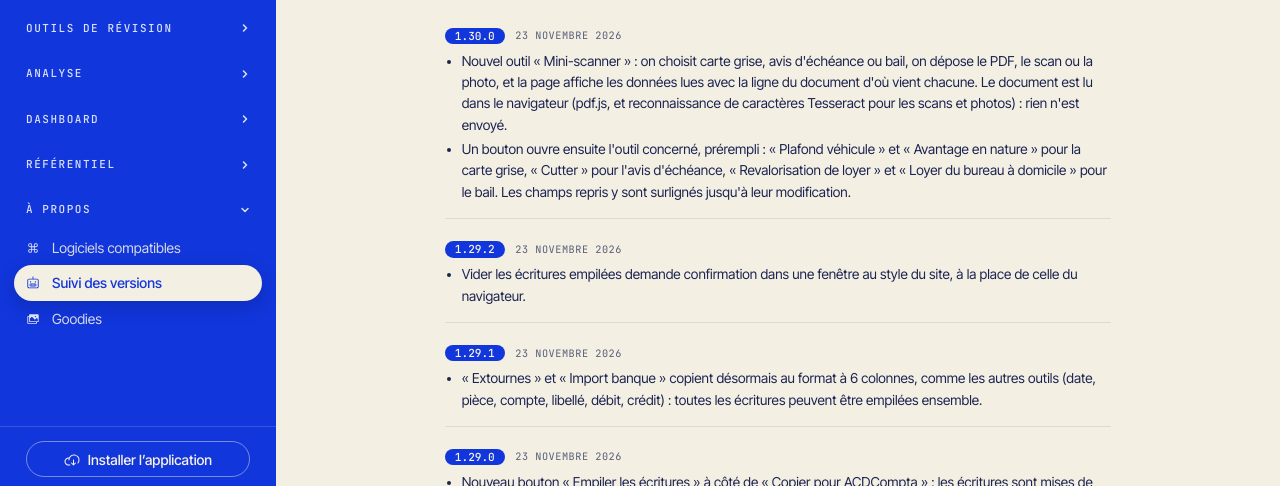
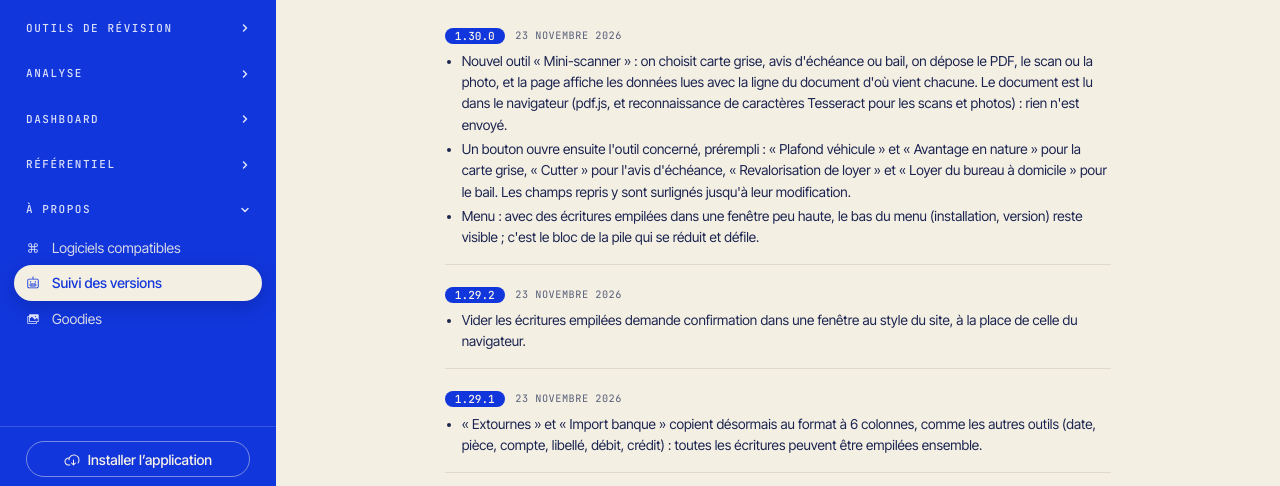
Before and after one commit to Vandksen/mini-outils.klaudette, a plain HTML site: page versions.html in a window 1280 px wide. Shown: the part 247-733 px from the top of the page. Drawn offline with Linux system fonts and the light colour scheme.

Commit message:
Suivi des versions : correction du bas du menu notée en 1.30.0
- La correction (bloc de la pile qui se réduit dans une fenêtre peu
  haute) est publiée avec la 1.30.0 ; sa ligne manquait au journal.

Co-Authored-By: Claude Opus 5.5 <noreply@anthropic.com>

```diff
--- a/versions.html
+++ b/versions.html
@@ -48,6 +48,7 @@
       <ul>
         <li>Nouvel outil « Mini-scanner » : on choisit carte grise, avis d'échéance ou bail, on dépose le PDF, le scan ou la photo, et la page affiche les données lues avec la ligne du document d'où vient chacune. Le document est lu dans le navigateur (pdf.js, et reconnaissance de caractères Tesseract pour les scans et photos) : rien n'est envoyé.</li>
         <li>Un bouton ouvre ensuite l'outil concerné, prérempli : « Plafond véhicule » et « Avantage en nature » pour la carte grise, « Cutter » pour l'avis d'échéance, « Revalorisation de loyer » et « Loyer du bureau à domicile » pour le bail. Les champs repris y sont surlignés jusqu'à leur modification.</li>
+        <li>Menu : avec des écritures empilées dans une fenêtre peu haute, le bas du menu (installation, version) reste visible ; c'est le bloc de la pile qui se réduit et défile.</li>
       </ul>
     </section>
 
```
